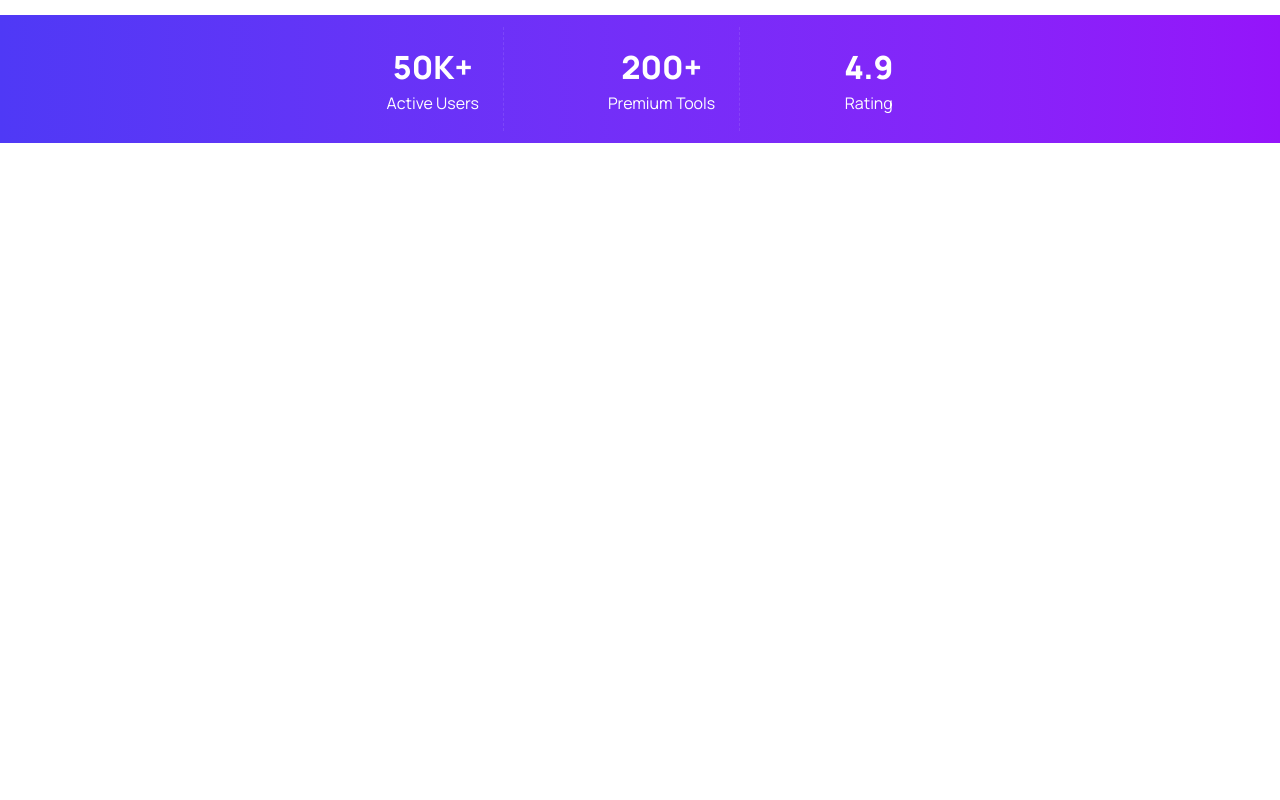
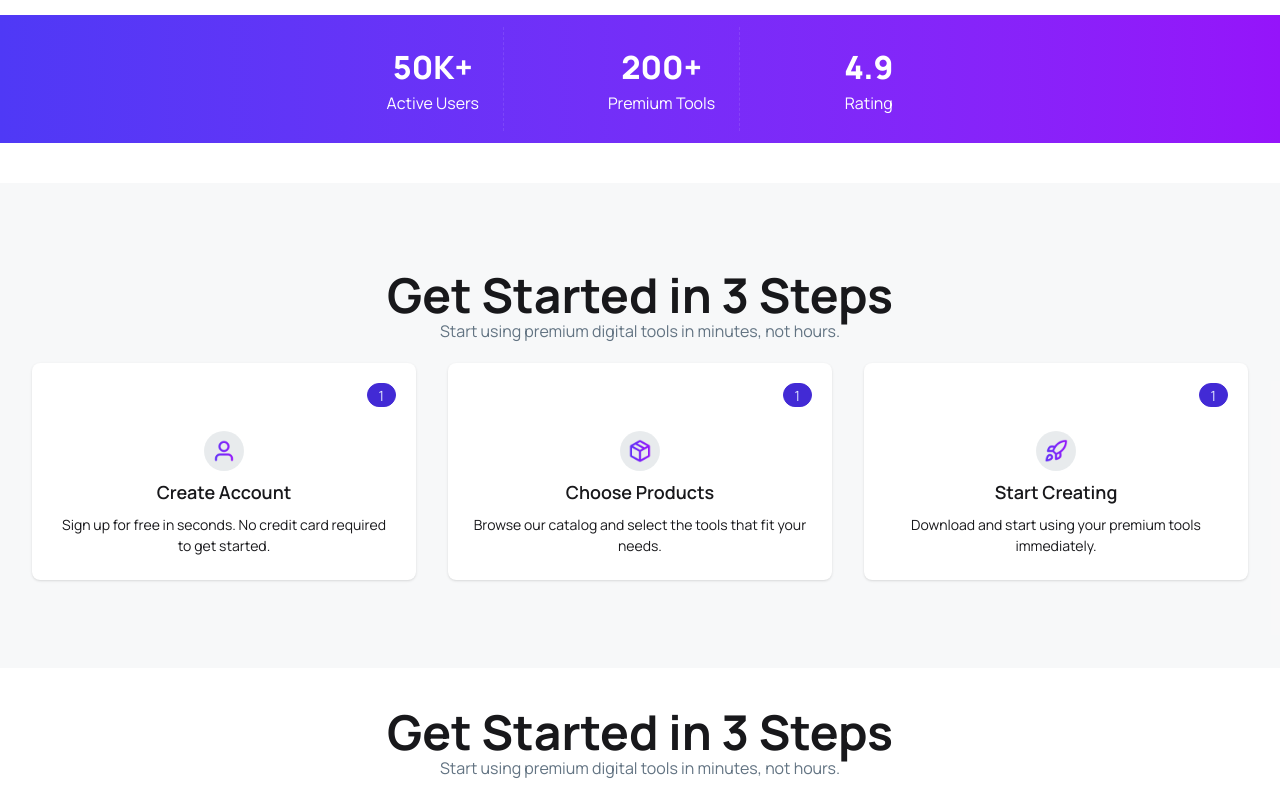
Before and after one commit to AforArdi/React-A6-DigiTools, a React (Vite) app: page / in a window 1280 px wide. Shown: the part 890-1690 px from the top of the page. Before the commit the page ends 1073 px from the top, so only its background shows below. Built offline with nearby package versions, Linux system fonts and the light colour scheme.

Commit message:
3 Steps Section done

```diff
--- a/src/App.jsx
+++ b/src/App.jsx
@@ -1,7 +1,9 @@
 import './App.css'
-import Hero from './Components/Hero'
-import Navbar from './Components/Navbar'
-import Stat from './Components/Stat'
+import Hero from './Components/Static/Hero'
+import Navbar from './Components/Static/Navbar'
+import Pricing from './Components/Static/Pricing'
+import Stat from './Components/Static/Stat'
+import ThreeSteps from './Components/Static/ThreeSteps'
 
 function App() {
 
@@ -10,6 +12,9 @@ function App() {
       <Navbar></Navbar>
       <Hero></Hero>
       <Stat></Stat>
+
+      <ThreeSteps></ThreeSteps>
+      <Pricing></Pricing>
     </>
   )
 }
--- a/src/Components/Hero.jsx
+++ b/src/Components/Static/Hero.jsx
@@ -1,5 +1,5 @@
 import { CiPlay1 } from 'react-icons/ci';
-import banner from '../assets/Banner.png'
+import banner from '../../assets/Banner.png'
 import { FaCircleDot } from 'react-icons/fa6';
 
 const Hero = () => {
--- a/src/Components/Navbar.jsx
+++ b/src/Components/Static/Navbar.jsx
@@ -2,7 +2,7 @@ import { MdOutlineShoppingCart } from "react-icons/md";
 
 const Navbar = () => {
     return (
-        <section className="max-w-7xl mx-auto px-4 sm:px-6 lg:px-8 sticky top-0 z-10">
+        <section className=" sticky top-0 z-10">
             <div className="navbar bg-base-100">
                 <div className="navbar-start">
                     <a className="btn btn-ghost font-extrabold text-3xl text-[#4F39F6]">DigiTools</a>
--- /dev/null
+++ b/src/Components/Static/Pricing.jsx
@@ -0,0 +1,15 @@
+const Pricing = () => {
+    return (
+        <section className="className='my-10 flex flex-col max-w-7xl mx-auto px-4 sm:px-6 lg:px-8 py-22'">
+
+            <div className='flex flex-col text-center mb-5'>
+                <h2 className='font-bold text-5xl'>Get Started in 3 Steps</h2>
+                <p className='text-[16px] text-[#627382]'>Start using premium digital tools in minutes, not hours.</p>
+            </div>
+
+
+        </section>
+     );
+}
+
+export default Pricing;
--- /dev/null
+++ b/src/Components/Static/ThreeSteps.jsx
@@ -0,0 +1,60 @@
+import UserIcon from '../../assets/user.png'
+import PackageIcon from '../../assets/package.png'
+import RocketIcon from '../../assets/rocket.png'
+
+const ThreeSteps = () => {
+    return (
+        <section className='my-10 flex flex-col max-w-7xl mx-auto px-4 sm:px-6 lg:px-8 bg-[#6273820c] py-22'>
+
+            <div className='flex flex-col text-center mb-5'>
+                <h2 className='font-bold text-5xl'>Get Started in 3 Steps</h2>
+                <p className='text-[16px] text-[#627382]'>Start using premium digital tools in minutes, not hours.</p>
+            </div>
+
+            <div className='flex justify-between'>
+
+                <div className="card bg-base-100 w-96 shadow-sm">
+                    <div className='w-full flex justify-end pt-5 pr-5'>
+                        <p className="badge badge-primary rounded-full">1</p>
+                    </div>
+                    <div className="card-body flex flex-col justify-center items-center">
+                        <div className='w-10 bg-[#62738225] rounded-full p-2'>
+                            <img src={UserIcon} alt="" />
+                        </div>
+                        <h2 className="card-title">Create Account</h2>
+                        <p className='text-center'>Sign up for free in seconds. No credit card required to get started.</p>
+                    </div>
+                </div>
+
+                <div className="card bg-base-100 w-96 shadow-sm">
+                    <div className='w-full flex justify-end pt-5 pr-5'>
+                        <p className="badge badge-primary rounded-full">1</p>
+                    </div>
+                    <div className="card-body flex flex-col justify-center items-center">
+                        <div className='w-10 bg-[#62738225] rounded-full p-2'>
+                            <img src={PackageIcon} alt="" />
+                        </div>
+                        <h2 className="card-title">Choose Products</h2>
+                        <p className='text-center'>Browse our catalog and select the tools that fit your needs.</p>
+                    </div>
+                </div>
+
+                <div className="card bg-base-100 w-96 shadow-sm">
+                    <div className='w-full flex justify-end pt-5 pr-5'>
+                        <p className="badge badge-primary rounded-full">1</p>
+                    </div>
+                    <div className="card-body flex flex-col justify-center items-center">
+                        <div className='w-10 bg-[#62738225] rounded-full p-2'>
+                            <img src={RocketIcon} alt="" />
+                        </div>
+                        <h2 className="card-title">Start Creating</h2>
+                        <p className='text-center'>Download and start using your premium tools immediately.</p>
+                    </div>
+                </div>
+
+            </div>
+        </section>
+     );
+}
+
+export default ThreeSteps;
```
Also changed, not shown: src/Components/Static/Stat.jsx (renamed from src/Components/Stat.jsx).
